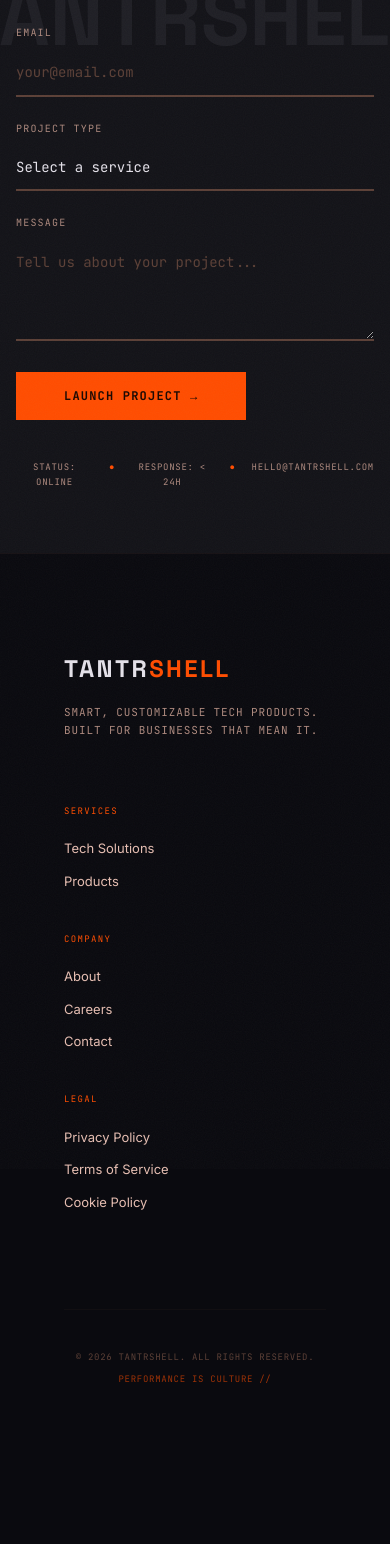
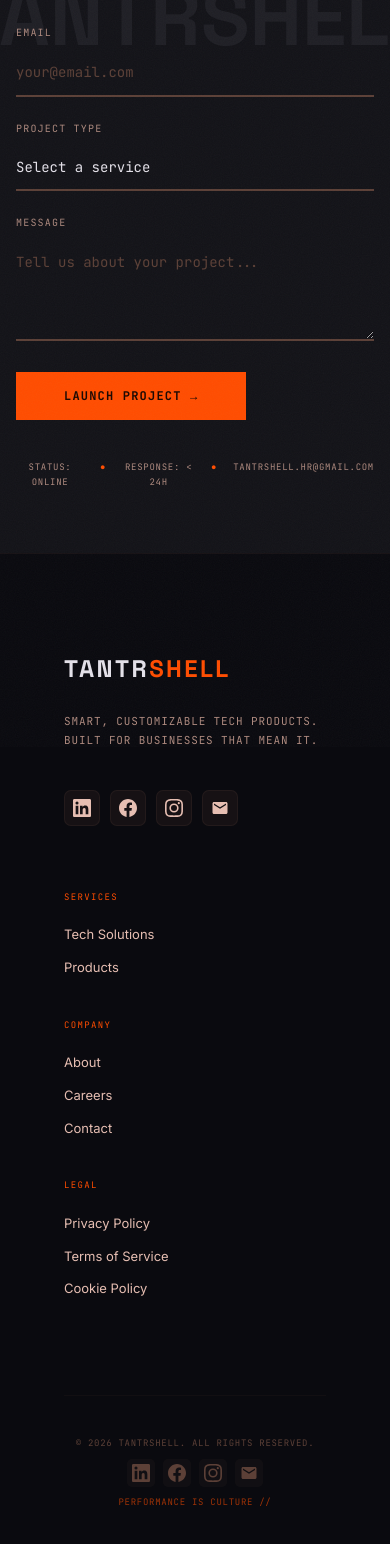
Before and after one commit to VebsPatil/TantrShell, a React (Vite) app: page /contact in a window 390 px wide. Shown: the part 519-2063 px from the top of the page. Before the commit the page ends 1946 px from the top, so only its background shows below. Built offline with nearby package versions, Linux system fonts and the light colour scheme; no server answers.

Commit message:
feat: add social links (LinkedIn, Facebook, Instagram, email) in footer + SEO structured data + robots/sitemap cleanup

```diff
--- a/index.html
+++ b/index.html
@@ -4,20 +4,76 @@
 <head>
   <meta charset="UTF-8" />
   <meta name="viewport" content="width=device-width, initial-scale=1.0" />
+
   <title>TantrShell | Smart Tech. Ready to Deploy.</title>
   <link rel="icon" type="image/png" href="/logo.png" />
+
+  <!-- Primary SEO -->
   <meta name="description"
-    content="TantrShell builds smart, customizable tech products and trains businesses to use them effectively." />
+    content="TantrShell builds smart, customizable tech products and trains businesses to use them effectively. From hospital management to AI bots — ready to deploy." />
   <meta name="keywords"
-    content="TantrShell, tech startup, digital solutions, business automation, prebuilt products, training, SaaS, white-label" />
+    content="TantrShell, tech startup, digital solutions, business automation, prebuilt products, training, SaaS, white-label, hospital management, school ERP, CRM, AI support bot" />
+  <meta name="robots" content="index, follow" />
+  <link rel="canonical" href="https://tantrshell.online/" />
+
+  <!-- Open Graph / Facebook -->
+  <meta property="og:type" content="website" />
+  <meta property="og:url" content="https://tantrshell.online/" />
   <meta property="og:title" content="TantrShell | Smart Tech. Ready to Deploy." />
-  <meta property="og:description" content="Build, Launch, Train & Scale with ready-made digital solutions." />
-  <meta property="og:type" content="website" />
-  <meta name="description"
-    content="TantrShell builds scalable web apps, AI solutions, and digital platforms for startups and businesses.">
-  <meta name="robots" content="index, follow">
+  <meta property="og:description" content="Build, Launch, Train &amp; Scale with ready-made digital solutions. TantrShell — smart tech for businesses that mean it." />
+  <meta property="og:image" content="https://tantrshell.online/logo.png" />
+  <meta property="og:site_name" content="TantrShell" />
+  <meta property="og:locale" content="en_IN" />
 
-  <link rel="canonical" href="https://tantrshell.online/">
+  <!-- Twitter Card -->
+  <meta name="twitter:card" content="summary_large_image" />
+  <meta name="twitter:title" content="TantrShell | Smart Tech. Ready to Deploy." />
+  <meta name="twitter:description" content="Build, Launch, Train &amp; Scale with ready-made digital solutions." />
+  <meta name="twitter:image" content="https://tantrshell.online/logo.png" />
+
+  <!-- Structured Data: Organization -->
+  <script type="application/ld+json">
+  {
+    "@context": "https://schema.org",
+    "@type": "Organization",
+    "name": "TantrShell",
+    "url": "https://tantrshell.online",
+    "logo": "https://tantrshell.online/logo.png",
+    "description": "TantrShell builds smart, customizable tech products and trains businesses to use them effectively.",
+    "email": "tantrshell.hr@gmail.com",
+    "sameAs": [
+      "https://www.linkedin.com/company/tantrshell/",
+      "https://www.facebook.com/tantrshell",
+      "https://www.instagram.com/tantrshell"
+    ],
+    "contactPoint": {
+      "@type": "ContactPoint",
+      "email": "tantrshell.hr@gmail.com",
+      "contactType": "customer service",
+      "availableLanguage": ["English", "Hindi"]
+    }
+  }
+  </script>
+
+  <!-- Structured Data: WebSite (Sitelinks Searchbox) -->
+  <script type="application/ld+json">
+  {
+    "@context": "https://schema.org",
+    "@type": "WebSite",
+    "name": "TantrShell",
+    "url": "https://tantrshell.online",
+    "potentialAction": {
+      "@type": "SearchAction",
+      "target": {
+        "@type": "EntryPoint",
+        "urlTemplate": "https://tantrshell.online/products?q={search_term_string}"
+      },
+      "query-input": "required name=search_term_string"
+    }
+  }
+  </script>
+
+  <!-- Fonts -->
   <link rel="preconnect" href="https://fonts.googleapis.com" />
   <link rel="preconnect" href="https://fonts.gstatic.com" crossorigin />
   <link
--- a/src/components/Footer.css
+++ b/src/components/Footer.css
@@ -157,10 +157,76 @@
   color: var(--orange);
 }
 
+/* ── Social icon cluster under logo ────────────────────────────── */
+.footer-social-icons {
+  display: flex;
+  gap: 10px;
+  margin-top: 1.2rem;
+  flex-wrap: wrap;
+}
+
+.footer-social-icon {
+  width: 38px;
+  height: 38px;
+  border-radius: 8px;
+  background: rgba(255, 255, 255, 0.07);
+  border: 1px solid rgba(255, 255, 255, 0.12);
+  display: flex;
+  align-items: center;
+  justify-content: center;
+  color: rgba(255, 253, 241, 0.7);
+  transition: background 0.22s ease, color 0.22s ease, transform 0.22s ease, border-color 0.22s ease;
+}
+
+.footer-social-icon:hover {
+  background: var(--accent, #ff6b2b);
+  border-color: var(--accent, #ff6b2b);
+  color: #fff;
+  transform: translateY(-3px);
+}
+
+/* ── Bottom bar social mini-icons ──────────────────────────────── */
+.footer-bottom-socials {
+  display: flex;
+  gap: 10px;
+  align-items: center;
+}
+
+.footer-bottom-social-link {
+  width: 30px;
+  height: 30px;
+  border-radius: 6px;
+  background: rgba(255, 255, 255, 0.06);
+  display: flex;
+  align-items: center;
+  justify-content: center;
+  color: rgba(255, 253, 241, 0.5);
+  transition: background 0.2s ease, color 0.2s ease, transform 0.2s ease;
+}
+
+.footer-bottom-social-link:hover {
+  background: var(--accent, #ff6b2b);
+  color: #fff;
+  transform: translateY(-2px);
+}
+
+/* ── Responsive ─────────────────────────────────────────────────── */
+@media (max-width: 1100px) {
+  .footer-links {
+    grid-template-columns: repeat(2, 1fr);
+  }
+}
+
 @media (max-width: 900px) {
   .footer-grid {
     grid-template-columns: 1fr 1fr;
     gap: var(--space-2xl);
+  }
+}
+
+@media (max-width: 700px) {
+  .footer-links {
+    grid-template-columns: 1fr 1fr;
   }
 }
 
@@ -170,9 +236,17 @@
     gap: var(--space-xl);
   }
 
+  .footer-links {
+    grid-template-columns: 1fr;
+  }
+
   .footer-bottom {
     flex-direction: column;
     gap: var(--space-md);
     text-align: center;
   }
+
+  .footer-bottom-socials {
+    justify-content: center;
+  }
 }
--- a/src/components/Footer.jsx
+++ b/src/components/Footer.jsx
@@ -1,5 +1,45 @@
 import React from 'react';
 import { Link } from 'react-router-dom';
+import './Footer.css';
+
+const SOCIAL_LINKS = [
+  {
+    label: 'LinkedIn',
+    href: 'https://www.linkedin.com/company/tantrshell/',
+    icon: (
+      <svg xmlns="http://www.w3.org/2000/svg" viewBox="0 0 24 24" fill="currentColor" width="18" height="18" aria-hidden="true">
+        <path d="M20.447 20.452h-3.554v-5.569c0-1.328-.027-3.037-1.852-3.037-1.853 0-2.136 1.445-2.136 2.939v5.667H9.351V9h3.414v1.561h.046c.477-.9 1.637-1.85 3.37-1.85 3.601 0 4.267 2.37 4.267 5.455v6.286zM5.337 7.433a2.062 2.062 0 01-2.063-2.065 2.064 2.064 0 112.063 2.065zm1.782 13.019H3.555V9h3.564v11.452zM22.225 0H1.771C.792 0 0 .774 0 1.729v20.542C0 23.227.792 24 1.771 24h20.451C23.2 24 24 23.227 24 22.271V1.729C24 .774 23.2 0 22.222 0h.003z" />
+      </svg>
+    ),
+  },
+  {
+    label: 'Facebook',
+    href: 'https://www.facebook.com/tantrshell',
+    icon: (
+      <svg xmlns="http://www.w3.org/2000/svg" viewBox="0 0 24 24" fill="currentColor" width="18" height="18" aria-hidden="true">
+        <path d="M24 12.073c0-6.627-5.373-12-12-12s-12 5.373-12 12c0 5.99 4.388 10.954 10.125 11.854v-8.385H7.078v-3.47h3.047V9.43c0-3.007 1.792-4.669 4.533-4.669 1.312 0 2.686.235 2.686.235v2.953H15.83c-1.491 0-1.956.925-1.956 1.874v2.25h3.328l-.532 3.47h-2.796v8.385C19.612 23.027 24 18.062 24 12.073z" />
+      </svg>
+    ),
+  },
+  {
+    label: 'Instagram',
+    href: 'https://www.instagram.com/tantrshell',
+    icon: (
+      <svg xmlns="http://www.w3.org/2000/svg" viewBox="0 0 24 24" fill="currentColor" width="18" height="18" aria-hidden="true">
+        <path d="M12 2.163c3.204 0 3.584.012 4.85.07 3.252.148 4.771 1.691 4.919 4.919.058 1.265.069 1.645.069 4.849 0 3.205-.012 3.584-.069 4.849-.149 3.225-1.664 4.771-4.919 4.919-1.266.058-1.644.07-4.85.07-3.204 0-3.584-.012-4.849-.07-3.26-.149-4.771-1.699-4.919-4.92-.058-1.265-.07-1.644-.07-4.849 0-3.204.013-3.583.07-4.849.149-3.227 1.664-4.771 4.919-4.919 1.266-.057 1.645-.069 4.849-.069zm0-2.163c-3.259 0-3.667.014-4.947.072-4.358.2-6.78 2.618-6.98 6.98-.059 1.281-.073 1.689-.073 4.948 0 3.259.014 3.668.072 4.948.2 4.358 2.618 6.78 6.98 6.98 1.281.058 1.689.072 4.948.072 3.259 0 3.668-.014 4.948-.072 4.354-.2 6.782-2.618 6.979-6.98.059-1.28.073-1.689.073-4.948 0-3.259-.014-3.667-.072-4.947-.196-4.354-2.617-6.78-6.979-6.98-1.281-.059-1.69-.073-4.949-.073zm0 5.838a6.162 6.162 0 100 12.324 6.162 6.162 0 000-12.324zM12 16a4 4 0 110-8 4 4 0 010 8zm6.406-11.845a1.44 1.44 0 100 2.881 1.44 1.44 0 000-2.881z" />
+      </svg>
+    ),
+  },
+  {
+    label: 'Email',
+    href: 'mailto:tantrshell.hr@gmail.com',
+    icon: (
+      <svg xmlns="http://www.w3.org/2000/svg" viewBox="0 0 24 24" fill="currentColor" width="18" height="18" aria-hidden="true">
+        <path d="M20 4H4c-1.1 0-2 .9-2 2v12c0 1.1.9 2 2 2h16c1.1 0 2-.9 2-2V6c0-1.1-.9-2-2-2zm0 4l-8 5-8-5V6l8 5 8-5v2z" />
+      </svg>
+    ),
+  },
+];
 
 export default function Footer() {
   return (
@@ -8,20 +48,35 @@
         <div className="footer-brand">
           <span className="footer-logo">TANTR<span className="accent">SHELL</span></span>
           <p className="mono">Smart, customizable tech products.<br />Built for businesses that mean it.</p>
+
+          {/* Social Icons */}
+          <div className="footer-social-icons">
+            {SOCIAL_LINKS.map(({ label, href, icon }) => (
+              <a
+                key={label}
+                href={href}
+                className="footer-social-icon"
+                aria-label={`TantrShell on ${label}`}
+                target={href.startsWith('mailto') ? '_self' : '_blank'}
+                rel="noopener noreferrer"
+                title={label}
+              >
+                {icon}
+              </a>
+            ))}
+          </div>
         </div>
+
         <div className="footer-links">
           <div className="footer-col">
             <span className="footer-col-title mono">SERVICES</span>
             <Link to="/solutions">Tech Solutions</Link>
-
             <Link to="/products">Products</Link>
-
           </div>
           <div className="footer-col">
             <span className="footer-col-title mono">COMPANY</span>
             <Link to="/about">About</Link>
             <Link to="/careers">Careers</Link>
-
             <Link to="/contact">Contact</Link>
           </div>
           <div className="footer-col">
@@ -30,10 +85,25 @@
             <Link to="/terms">Terms of Service</Link>
             <Link to="/cookies">Cookie Policy</Link>
           </div>
+
         </div>
       </div>
       <div className="footer-bottom">
         <span className="mono">© 2026 TANTRSHELL. ALL RIGHTS RESERVED.</span>
+        <div className="footer-bottom-socials">
+          {SOCIAL_LINKS.map(({ label, href, icon }) => (
+            <a
+              key={label}
+              href={href}
+              className="footer-bottom-social-link"
+              aria-label={`TantrShell on ${label}`}
+              target={href.startsWith('mailto') ? '_self' : '_blank'}
+              rel="noopener noreferrer"
+            >
+              {icon}
+            </a>
+          ))}
+        </div>
         <span className="mono footer-tagline">PERFORMANCE IS CULTURE //</span>
       </div>
     </footer>
--- a/src/components/SocialSidebars.jsx
+++ b/src/components/SocialSidebars.jsx
@@ -4,11 +4,27 @@
   return (
     <>
       <div className="social-left">
-        <a href="#" className="social-link" aria-label="LinkedIn">LINKEDIN</a>
+        <a
+          href="https://www.linkedin.com/company/tantrshell/"
+          className="social-link"
+          aria-label="TantrShell on LinkedIn"
+          target="_blank"
+          rel="noopener noreferrer"
+        >
+          LINKEDIN
+        </a>
         <div className="social-line" />
       </div>
       <div className="social-right">
-        <a href="#" className="social-link" aria-label="Twitter">TWITTER</a>
+        <a
+          href="https://www.instagram.com/tantrshell"
+          className="social-link"
+          aria-label="TantrShell on Instagram"
+          target="_blank"
+          rel="noopener noreferrer"
+        >
+          INSTAGRAM
+        </a>
         <div className="social-line" />
       </div>
     </>
--- a/src/pages/Contact.jsx
+++ b/src/pages/Contact.jsx
@@ -109,14 +109,14 @@
                     <span className="info-icon">📧</span>
                     <div>
                       <span className="info-label">Email</span>
-                      <span className="info-value">hello@tantrshell.com</span>
+                      <span className="info-value">tantrshell.hr@gmail.com</span>
                     </div>
                   </div>
                   <div className="info-item">
                     <span className="info-icon">📞</span>
                     <div>
                       <span className="info-label">Phone</span>
-                      <span className="info-value">+91 98765 43210</span>
+                      <span className="info-value">+91 9356886572</span>
                     </div>
                   </div>
                   <div className="info-item">
--- a/src/pages/ContactPage.jsx
+++ b/src/pages/ContactPage.jsx
@@ -96,7 +96,7 @@
           <span className="accent">●</span>
           <span>RESPONSE: &lt; 24H</span>
           <span className="accent">●</span>
-          <span>hello@tantrshell.com</span>
+          <span>tantrshell.hr@gmail.com</span>
         </div>
       </div>
     </section>
--- a/src/styles/index.css
+++ b/src/styles/index.css
@@ -2099,6 +2099,59 @@
   opacity: 0.6;
 }
 
+/* ── Footer social icon cluster ─────────────────────────────────── */
+.footer-social-icons {
+  display: flex;
+  gap: 10px;
+  margin-top: 1rem;
+  flex-wrap: wrap;
+}
+
+.footer-social-icon {
+  width: 36px;
+  height: 36px;
+  border-radius: 7px;
+  background: rgba(92, 64, 55, 0.15);
+  border: 1px solid rgba(92, 64, 55, 0.2);
+  display: flex;
+  align-items: center;
+  justify-content: center;
+  color: var(--on-surface-variant);
+  transition: background 0.22s ease, color 0.22s ease, transform 0.22s ease, border-color 0.22s ease;
+}
+
+.footer-social-icon:hover {
+  background: var(--primary);
+  border-color: var(--primary);
+  color: #fff;
+  transform: translateY(-3px);
+}
+
+/* ── Footer bottom social mini-icons ────────────────────────────── */
+.footer-bottom-socials {
+  display: flex;
+  gap: 8px;
+  align-items: center;
+}
+
+.footer-bottom-social-link {
+  width: 28px;
+  height: 28px;
+  border-radius: 5px;
+  background: rgba(92, 64, 55, 0.1);
+  display: flex;
+  align-items: center;
+  justify-content: center;
+  color: var(--outline-variant);
+  transition: background 0.2s ease, color 0.2s ease, transform 0.2s ease;
+}
+
+.footer-bottom-social-link:hover {
+  background: var(--primary);
+  color: #fff;
+  transform: translateY(-2px);
+}
+
 /* === RESPONSIVE === */
 @media (max-width: 1200px) {
   .products-grid {
```
